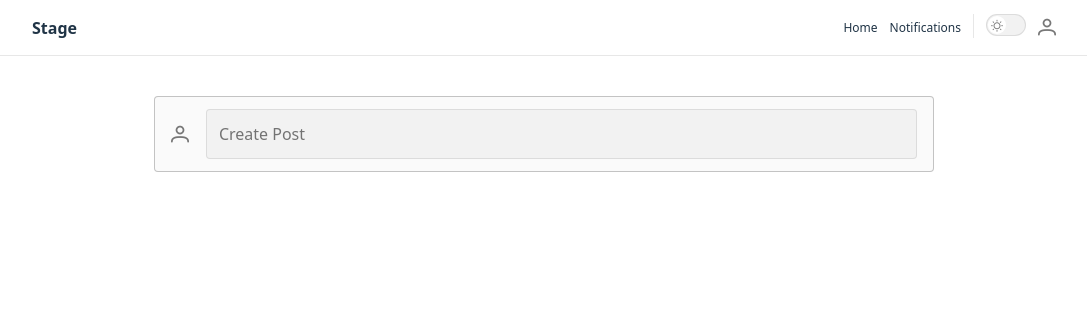
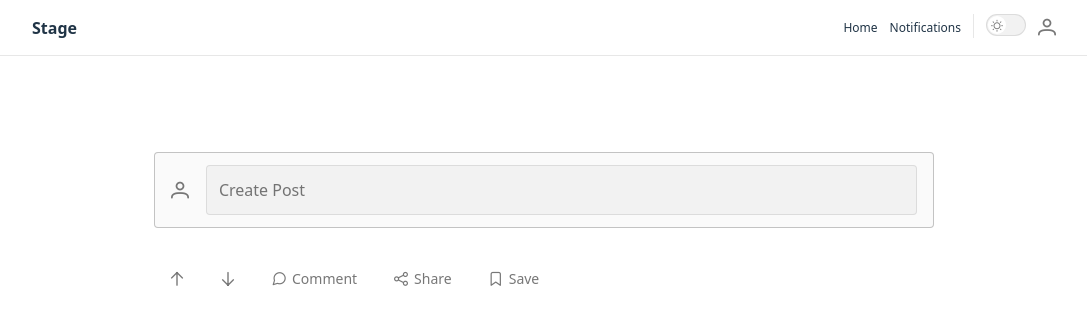
Before and after one commit to froszbite1609/stage-website, a Vue app: page / in a window 1280 px wide. Shown: the top 324 px of the page, without its empty margins (96-1183 px from the left). Built offline with nearby package versions, Linux system fonts and the light colour scheme.

Commit message:
first commit

```diff
--- a/src/components/NavBar.vue
+++ b/src/components/NavBar.vue
@@ -15,7 +15,7 @@ const toggleDark = useToggle(isDark)
 
 <template>
     <header
-        class="bg-bgLight dark:bg-bgDark w-full fixed top-0 left-0 border-b border-dividerLight-light dark:border-dividerLight-dark h-[56px]"
+        class="bg-bgLight dark:bg-bgDark w-full top-0 left-0 border-b border-dividerLight-light dark:border-dividerLight-dark h-[56px]"
     >
         <section class="w-4/5 h-full mx-auto grid grid-cols-12 items-center">
             <!-- Branding -->
--- /dev/null
+++ b/src/components/PostMenu.vue
@@ -0,0 +1,64 @@
+<template>
+    <article id="app">
+        <section class="flex items-center">
+            <button
+                class="flex items-center p-[16px] mr-[5px] text-[#3c3c3cb2] text-[14px] cursor-pointer transition-colors-[0.3s] gap-[6px] hover:text-[#72cacf] focus:text-[#72cacf] active:text-[#72cacf] dark:text-[#EBEBEB99] dark:hover:text-[#30888D] dark:focus:text-[#30888D] dark:active:text-[#30888D]"
+                @click="upvote"
+                :class="{ 'text-blue-500': upvoted }"
+            >
+                <i class="pi pi-arrow-up"></i>
+            </button>
+            <button
+                class="flex items-center p-[16px] mr-[5px] text-[#3c3c3cb2] text-[14px] cursor-pointer transition-colors-[0.3s] gap-[6px] hover:text-[#72cacf] focus:text-[#72cacf] active:text-[#72cacf] dark:text-[#EBEBEB99] dark:hover:text-[#30888D] dark:focus:text-[#30888D] dark:active:text-[#30888D]"
+                @click="downvote"
+            >
+                <i class="pi pi-arrow-down"></i>
+            </button>
+            <button
+                class="flex items-center p-[16px] mr-[5px] text-[#3c3c3cb2] text-[14px] cursor-pointer transition-colors-[0.3s] gap-[6px] hover:text-[#72cacf] focus:text-[#72cacf] active:text-[#72cacf] dark:text-[#EBEBEB99] dark:hover:text-[#30888D] dark:focus:text-[#30888D] dark:active:text-[#30888D]"
+                @click="comment"
+            >
+                <i class="pi pi-comment"></i> Comment
+            </button>
+            <button
+                class="flex items-center p-[16px] mr-[5px] text-[#3c3c3cb2] text-[14px] cursor-pointer transition-colors-[0.3s] gap-[6px] hover:text-[#72cacf] focus:text-[#72cacf] active:text-[#72cacf] dark:text-[#EBEBEB99] dark:hover:text-[#30888D] dark:focus:text-[#30888D] dark:active:text-[#30888D]"
+                @click="share"
+            >
+                <i class="pi pi-share-alt"></i> Share
+            </button>
+            <button
+                class="flex items-center p-[16px] mr-[5px] text-[#3c3c3cb2] text-[14px] cursor-pointer transition-colors-[0.3s] gap-[6px] hover:text-[#72cacf] focus:text-[#72cacf] active:text-[#72cacf] dark:text-[#EBEBEB99] dark:hover:text-[#30888D] dark:focus:text-[#30888D] dark:active:text-[#30888D"
+                @click="save"
+            >
+                <i class="pi pi-bookmark"></i> Save
+            </button>
+        </section>
+    </article>
+</template>
+
+<script>
+export default {
+    data() {
+        return {
+            upvoted: false
+        }
+    },
+    methods: {
+        upvote() {
+            this.upvoted = !this.upvoted
+        },
+        downvote() {
+            // downvote logic
+        },
+        comment() {
+            // comment logic
+        },
+        share() {
+            // share logic
+        },
+        save() {
+            // save logic
+        }
+    }
+}
+</script>
--- /dev/null
+++ b/src/components/ProflieSidebar.vue
@@ -0,0 +1,30 @@
+<template>
+    <article class="profile-sidebar">
+        <!-- ส่วนด้านบนสีน้ำเงิน -->
+        <section
+            class="relative bg-[#72CACF] dark:bg-[#30888D] w-[292px] h-12 rounded-t-md border-t border-x border-[#3C3C3C4A] dark:border-[#545454A6]"
+        >
+            <!-- รูปโปรไฟล์ -->
+            <div class="profile-picture absolute mt-5 left-3">
+                <img
+                    src="../assets/img/ProfileStage.jpg"
+                    alt="Proflie "
+                    class="w-14 h-14 rounded-full"
+                />
+            </div>
+        </section>
+        <!-- ส่วนด้านล่างสีขาว -->
+        <section
+            class="p-5 bg-[#F9F9F9] dark:bg-[#242424] w-[292px] h-[90px] rounded-b-md border-b border-x border-[#3C3C3C4A] dark:border-[#545454A6]"
+        >
+            <!-- ชื่อผู้ใช้งาน -->
+            <div class="user-name text-[#213547] dark:text-[#FFFFFFDE] text-xl font-bold mt-3">
+                Weroniczka
+            </div>
+            <!-- อีเมล -->
+            <div class="email text-xs text-[#3C3C3CB2] dark:text-[#EBEBEB99]">
+                66025010@up.ac.th
+            </div>
+        </section>
+    </article>
+</template>
--- a/src/views/HomePage.vue
+++ b/src/views/HomePage.vue
@@ -1,8 +1,10 @@
 <script setup lang="ts">
 import SearchBar from '../components/SearchBar.vue'
+import PostMenu from '../components/PostMenu.vue'
 </script>
 <template>
     <main class="grid grid-cols-12 gap-6 px-[250px] pt-24">
         <SearchBar />
+        <PostMenu/>
     </main>
 </template>
--- /dev/null
+++ b/src/views/ProfliePage.vue
@@ -0,0 +1,7 @@
+<script setup lang="ts">
+import ProflieSidebar from '@/components/ProflieSidebar.vue'
+</script>
+
+<template>
+    <ProflieSidebar />
+</template>
--- /dev/null
+++ b/src/views/RegisterPage.vue
@@ -0,0 +1,46 @@
+<template>
+    <article class="flex flex-col w-[396px] h-[299px] m-auto flex-auto pt[128px]">
+        <!--text-->
+        <section class="flex flex-col items-center gap-[12px] w-[396px] h-[299px] mt-[100px]">
+            <p class="text-4xl font-bold mt-10 text-textPrimary-light dark:text-[#FFFFFFDE]">
+                Create Account
+            </p>
+            <p class="text-[#3C3C3CB2] dark:text-[#EBEBEB99]">
+                Already on Stage?
+                <RouterLink
+                    to="/login"
+                    class="underline underline-offset-2 mt-[19px] text-[#213547] dark:text-[#FFFFFFDE]"
+                    >Log in</RouterLink
+                >
+            </p>
+        </section>
+        <!--From-->
+        <form>
+            <section
+                class="lex flex-col items-center flex-auto gap-[10px] w-full p-[16px] mt-0 rounded"
+            >
+                <input
+                    type="user"
+                    placeholder="Username"
+                    class="input-field input-field w-full p-[10px] mt-[19px] border-[1px] rounded dark:bg-bgDark border-[#3C3C3C1F] dark:border-[#5454547A] text-[#F1F1F1] dark:text-[#EBEBEB99]"
+                />
+                <input
+                    type="email"
+                    placeholder="Email(@up.ac.th)"
+                    class="input-field input-field w-full p-[10px] mt-[19px] border-[1px] rounded dark:bg-bgDark border-[#3C3C3C1F] dark:border-[#5454547A] text-[#F1F1F1] dark:text-[#EBEBEB99]"
+                />
+                <input
+                    type="password"
+                    placeholder="8 characters password"
+                    class="input-field input-field w-full p-[10px] mt-[19px] border-[1px] rounded dark:bg-bgDark border-[#3C3C3C1F] dark:border-[#5454547A] text-[#F1F1F1] dark:text-[#EBEBEB99]"
+                />
+                <!--button-->
+                <button
+                    class="w-full p-[10px] mt-[26px] border-[1px] rounded bg-[#F1F1F1] dark:bg-[#2F2F2F] border-[#3C3C3C1F] dark:border-[#5454547A] text-[#3C3C3CB2] dark:text-[#EBEBEB99] hover:bg-dividerLight-light"
+                >
+                    Sign up to Stage
+                </button>
+            </section>
+        </form>
+    </article>
+</template>
```
Also changed, not shown: src/router/index.ts (+10 -0 lines), src/assets/img/ProfileStage.jpg (added).
